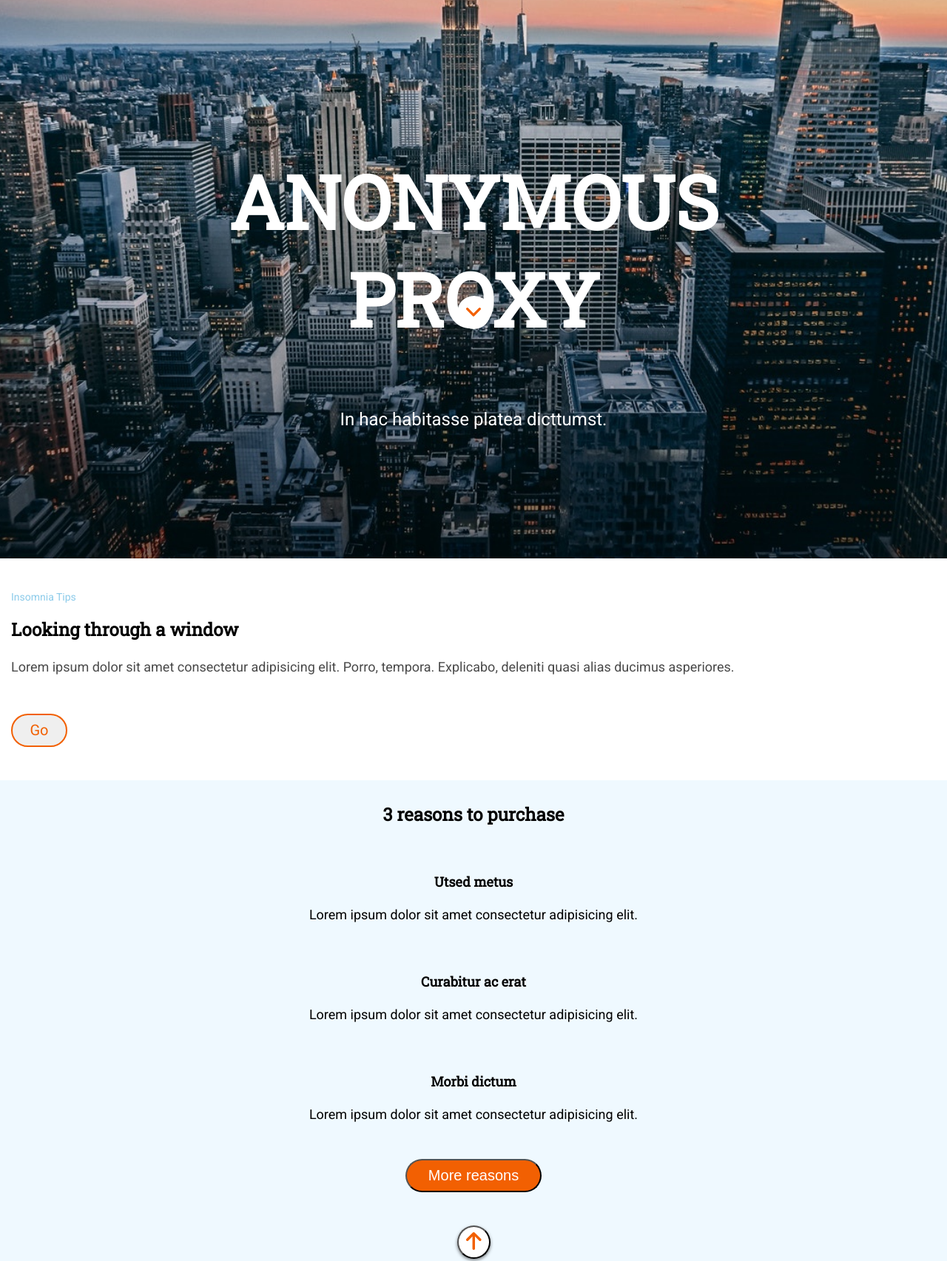
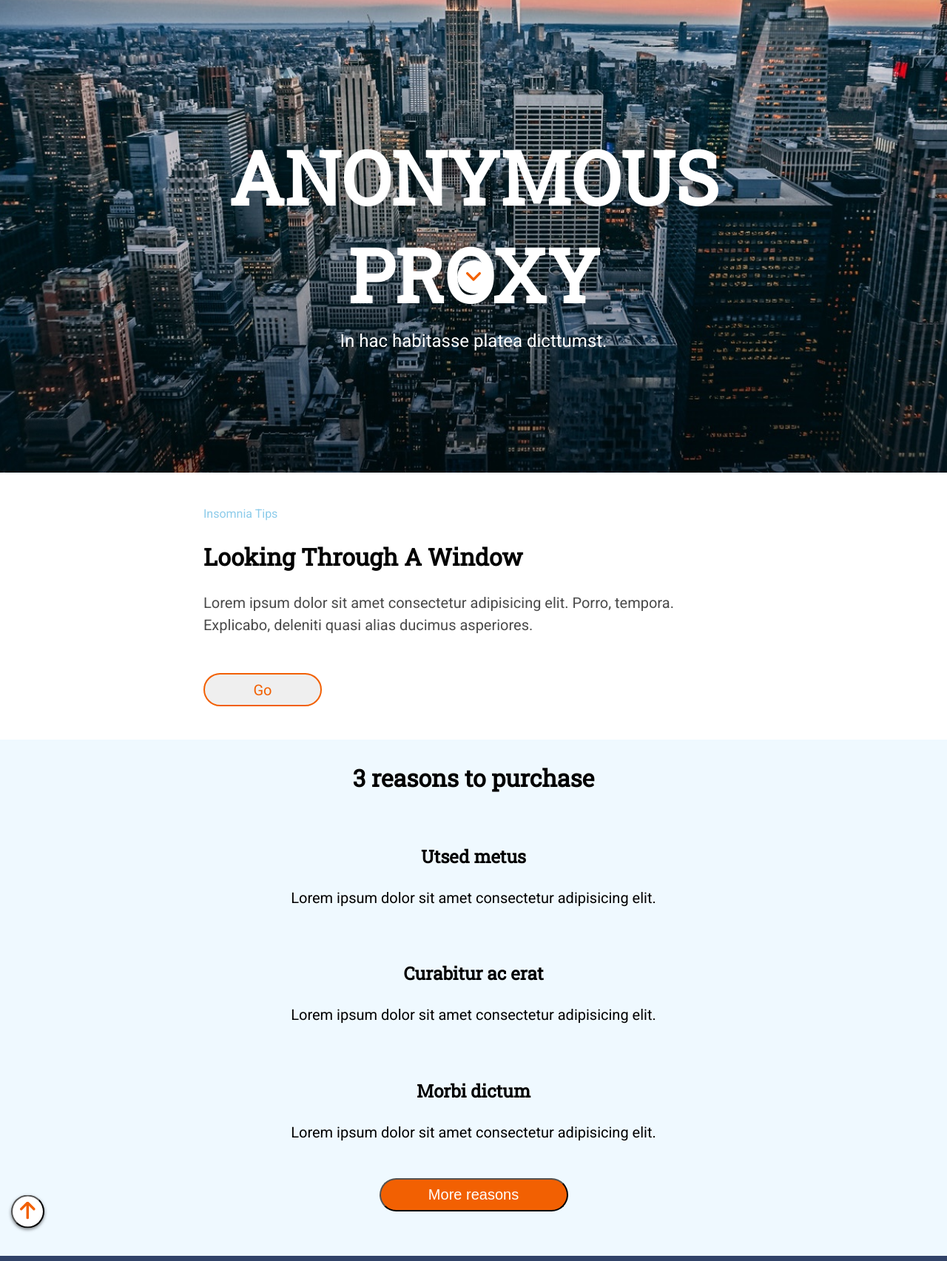
Before and after one commit to Adalab/f-m1-evaluacion-final-saracr, a website: page docs/index.html in a window 1280 px wide. Shown: the part 161-1866 px from the top of the page at 74% size. Drawn offline with nearby package versions, Linux system fonts and the light colour scheme; files that its build step writes are made by us from their sources.

Commit message:
Fix styles

```diff
--- a/_src/assets/scss/layout/_footer.scss
+++ b/_src/assets/scss/layout/_footer.scss
@@ -5,13 +5,39 @@
     color: $colorWhite;
     font-weight: lighter;
 }
+.footer__wrapper{
+    display: flex;
+    flex-direction: column;
+    align-items: center;
+}
+.arrow__top  {
+    margin: 0;
+    position: absolute;
+    display: flex;
+    justify-content: center;
+    align-items: center;
+    width: 45px;
+    height: 45px;
+    background-color: $colorWhite;
+    border-radius: 25px;
+    box-shadow: 0 2px 4px 0 rgba(0, 0, 0, 0.5);
+    transform: translateY(-50%);
+
+    @media all and (min-width: 768px){
+
+
+    }
+
+    @media all and (min-width:1280px){
+
+    }
+}
 .footer__menu {
     text-decoration: none;
     font-size: 16px;
     text-transform: uppercase;
     text-align: center;
     line-height: 1.88;
-
     padding-top: 60px;
 }
 .footer__menu-item{
@@ -53,6 +79,14 @@
     padding-bottom: 45px;
 }
 
-@media all and (min-width: 768px){}
+@media all and (min-width: 768px){
+
+.footer__wrapper{
+    display: grid;
+    grid-template-columns: 1fr 1fr 1fr;
+    grid-template-rows: 1fr;
+
+    }
+}
 
 @media all and (min-width:1280px) {}
--- a/_src/assets/scss/layout/_header.scss
+++ b/_src/assets/scss/layout/_header.scss
@@ -1,7 +1,3 @@
-.header__page{
-    margin:0;
-    min-height: 568px;
-}
 .menu__hamburger-link{
     width: 44px;
     height: 44px;
@@ -14,35 +10,52 @@
     top: 0;
 }
 .hero__image{
+    height: 568px;
+    min-height: 100vh;
     display: flex;
+    flex-direction: column;
     justify-content: center;
     align-items: center;
     background-image: url('../images/cover.jpg');
+    background-size: cover;
     background-position: center;
-    background-size: cover;
-    min-height: 100vh;
-    margin: 0;
-}
-.hero__info{
-    text-align: center;
-    padding: 284px 15px 174px 15px;
+    background-repeat: no-repeat;
 }
 .title{
+    margin: 0;
+    width: 290px;
     font-family: $fontSecond;
+    color: $colorWhite;
     font-size: 42px;
-    font-weight: 700;
+    font-weight: bold;
+    line-height: 55px;
     text-align: center;
     text-transform: uppercase;
-    line-height: 132px;
-    color: $colorWhite;
-    line-height: 1.31;
+    padding-top: 170px;
+
+    @media all and (min-width: 768px){
+        width: 690px;
+        font-size: 80px;
+        line-height: 106px;
+    }
+
+    @media all and (min-width:1280px) {
+        font-size: 100px;
+        line-height: 132px;
+    }
 }
 .second__title{
+    margin: 0;
+    font-family: $fontText;
     color: $colorWhite;
+    font-size: 16px;
+    font-weight: normal;
     text-align: center;
-    font-size: 16px;
-    font-weight: bold;
-    margin: 0;
+    padding-top: 10px;
+
+    @media all and (min-width: 768px){
+        font-size: 24px;
+    }
 }
 .icon__scroll{
     position: absolute;
@@ -53,24 +66,9 @@
     display: flex;
     justify-content: center;
     align-items: center;
-    margin-top: 250px;
-}
-@media all and (min-width: 768px){}
+    margin-top: 235px;
 
-@media all and (min-width:1280px) {
-
-
-    .title{
-        font-size: 100px;
-        line-height: 1.32;
-        width: 730px;
-    }
-    .second__title{
-        font-size: 24px;
-        font-weight: normal;
-    }
-
-    .hero{
-
+    @media all and (min-width: 768px){
+        margin-top: 270px;
     }
 }
--- a/_src/assets/scss/layout/_main.scss
+++ b/_src/assets/scss/layout/_main.scss
@@ -4,22 +4,48 @@
 .section__one {
    max-height: 376px;
    padding: 0 15px 0 15px;
+
+   @media all and (min-width: 768px){
+    padding: 0 39px 0 39px;
+   }
+
+   @media all and (min-width:1280px){
+    padding: 0 275px 0 275px;
+   }
 }
 .title__mini {
     color: $colorBlueligth;
     font-family: $fontText;
     font-size: 14px;
     padding-top: 30px;
+
+    @media all and (min-width:1280px){
+        font-size: 16px;
+    }
 }
 .title__section {
     font-family: $fontSecond;
     font-size: 24px;
+    font-weight: bold;
+    text-transform: capitalize;
+
+    @media all and (min-width: 768px){
+        font-size: 26px;
+    }
+
+    @media all and (min-width:1280px){
+        font-size: 32px;
+    }
 }
 .info__section {
     font-family: $fontText;
     font-size: 18px;
-    line-height: 1.67;
+    line-height: 30px;
     color: #4a4a4a;
+
+    @media all and (min-width: 768px){
+        font-size: 20px;
+    }
 }
 .go{
     padding-top: 30px;
@@ -33,6 +59,21 @@
     color: $colorOrange;
     border: 2px solid $colorOrange;
     border-radius: 22.5px;
+
+    @media all and (min-width: 768px){
+        width: 91px;
+    }
+
+    @media all and (min-width:1280px){
+        width: 160px;
+    }
+
+    &:hover{
+    background-color: $colorOrange;
+    color:$colorWhite;
+    transition: 0.40s ease-in-out;
+    cursor: pointer;
+    }
 }
 .section__two {
     background-color: $colorBluesecond;
@@ -45,17 +86,35 @@
 .title__section-two{
     font-family: $fontSecond;
     font-size: 24px;
+    font-weight: bold;
     margin: 0;
+
+    @media all and (min-width: 768px){
+        font-size: 26px;
+    }
+
+    @media all and (min-width:1280px){
+        font-size: 32px;
+    }
 }
 .column__title{
     font-family: $fontSecond;
     font-size: 18px;
+    font-weight: bold;
     padding-top: 45px;
+
+    @media all and (min-width: 768px){
+        font-size: 24px;
+    }
 }
 .column__text{
     font-family: $fontText;
     font-size: 18px;
     line-height: 1.67;
+
+    @media all and (min-width: 768px){
+        font-size: 20px;
+    }
 }
 .more__reasons {
     font-size: 20px;
@@ -69,25 +128,20 @@
     justify-content: center;
     align-items: center;
     margin-top: 45px;
+
+    @media all and (min-width: 768px){
+        width: 210px;
+    }
+
+    @media all and (min-width:1280px){
+        width: 255px;
+    }
+
+    &:hover{
+        background-color: $colorWhite;
+        color: $colorDarkblue;
+        transition: 0.40s ease-in-out;
+        border: 2px solid $colorDarkblue;
+        cursor: pointer;
+    }
 }
-.arrow{
-    text-align: center;
-    margin: auto;
-}
-.arrow__top {
-    width: 45px;
-    height: 45px;
-    background-color: $colorWhite;
-    border-radius: 25px;
-    box-shadow: 0 2px 4px 0 rgba(0, 0, 0, 0.5);
-    display: flex;
-    justify-content: center;
-    align-items: center;
-    margin: auto;
-    margin-top: 45px;
-}
-
-
-@media all and (min-width: 768px){}
-
-@media all and (min-width:1280px) {}
--- a/_src/assets/scss/main.scss
+++ b/_src/assets/scss/main.scss
@@ -8,4 +8,5 @@ body {
 	margin: 0;
 	padding: 0;
 	font-family: 'Roboto', sans-serif;
+	scroll-behavior: smooth;
 }
```
Also changed, not shown: _src/templates/partials/_footer.html (+5 -0 lines), _src/templates/partials/_main.html (+1 -6 lines).
